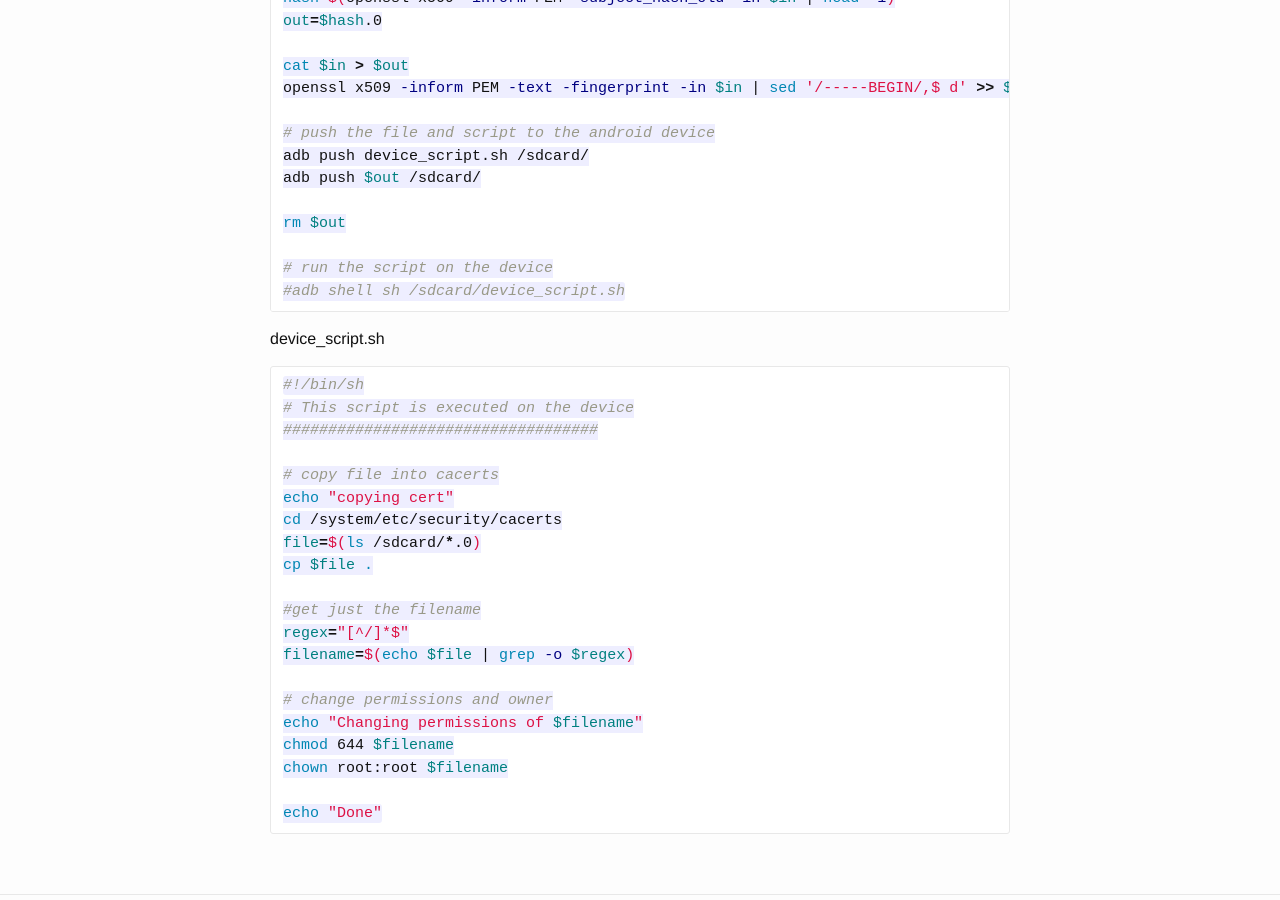
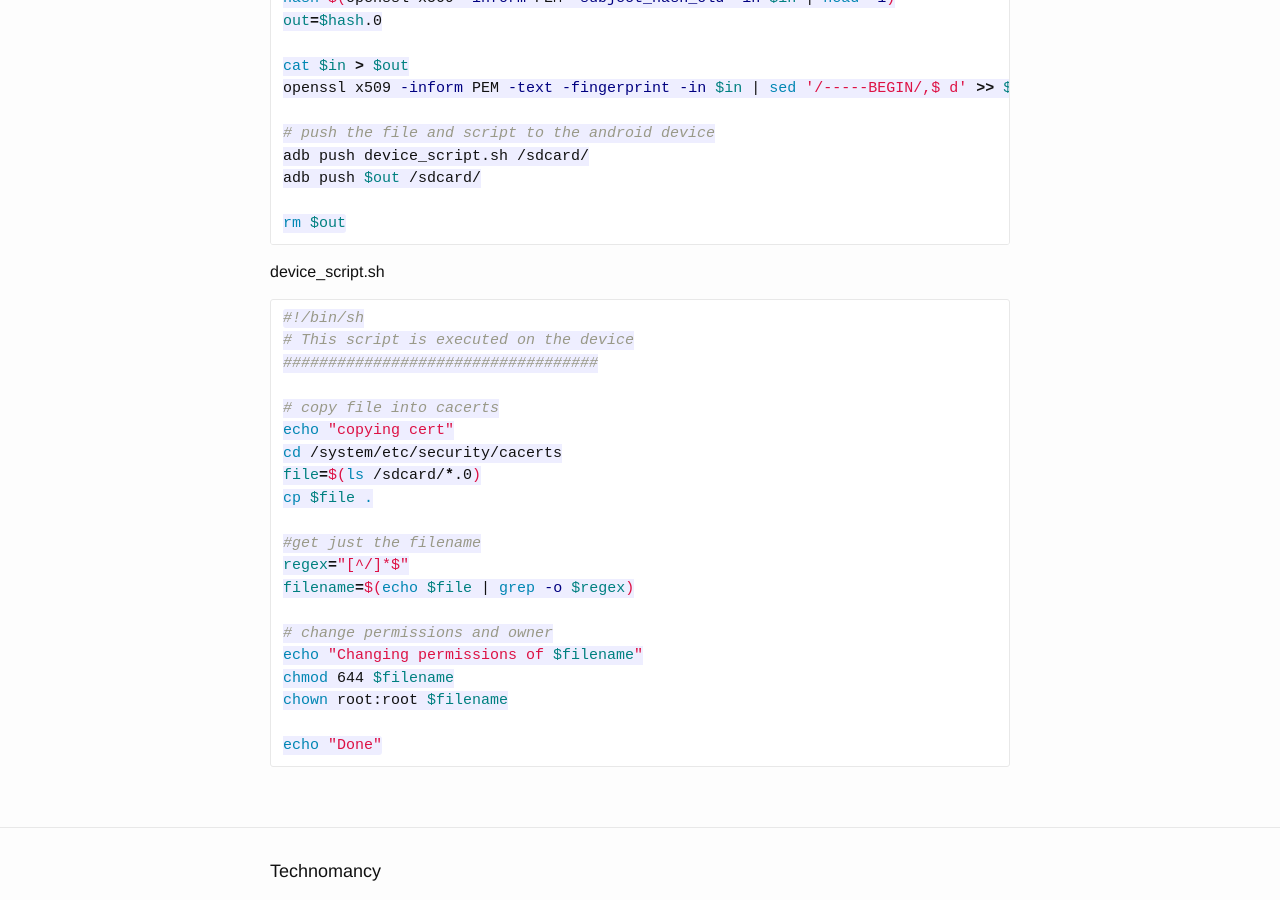
Before and after one commit to eliasbagley/eliasbagley.github.io, a Jekyll site: the page built from _posts/2016-10-24-charles-cert-without-lockscreen.markdown, in a window 1280 px wide and 900 px high, scrolled down 3596 px. Built offline with Jekyll 4.4.1, drawn with Linux system fonts in a browser that asks for light colours; Markdown is read by kramdown in place of the engine named in the settings; comment, search, counter and statistics services are not loaded.

Commit message:
update charles post

````diff
--- a/_posts/2016-10-24-charles-cert-without-lockscreen.markdown
+++ b/_posts/2016-10-24-charles-cert-without-lockscreen.markdown
@@ -153,9 +153,6 @@ adb push device_script.sh /sdcard/
 adb push $out /sdcard/
 
 rm $out
-
-# run the script on the device
-#adb shell sh /sdcard/device_script.sh
 ```
 
 device_script.sh
````
